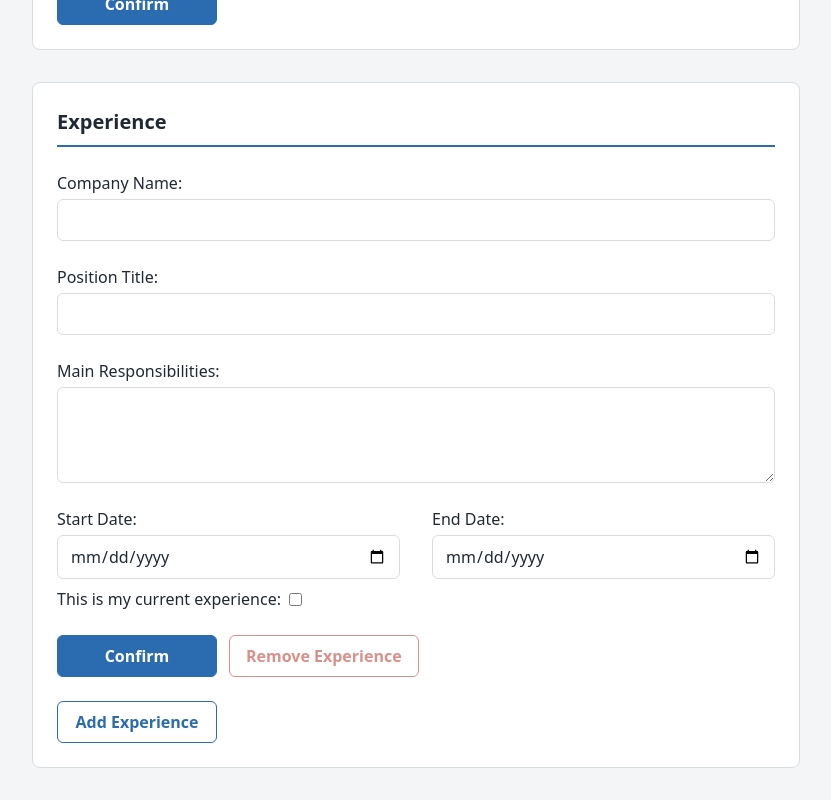
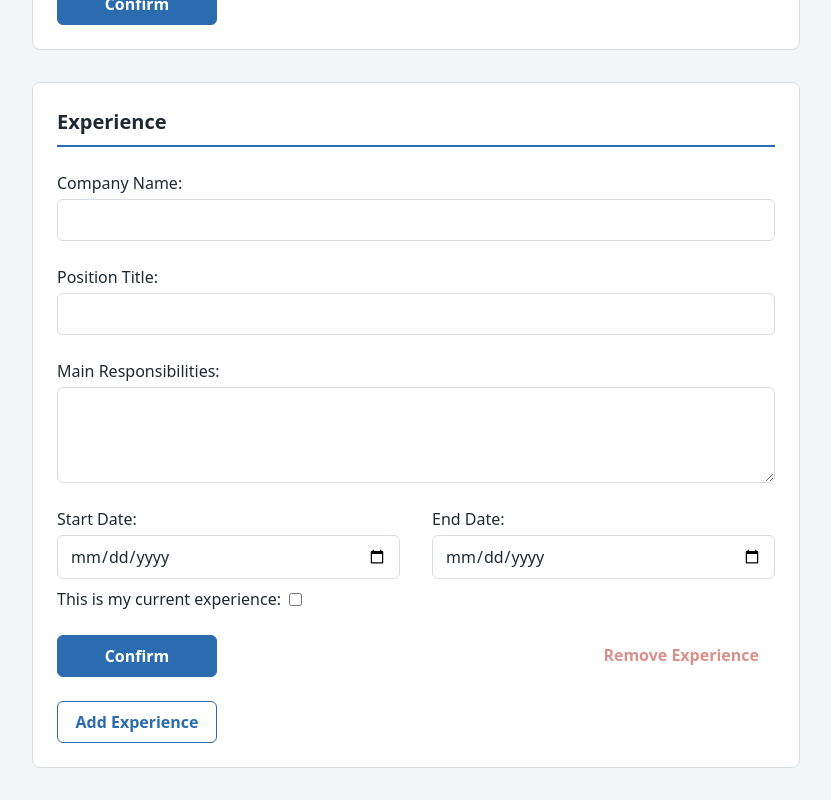
Before and after one commit to MarcusW9/cv-application, a React (Vite) app: page / in a window 1280 px wide. Shown: the part 1116-1916 px from the top of the page, without its empty margins (224-1055 px from the left). Built offline with nearby package versions, Linux system fonts and the light colour scheme.

Commit message:
Move Remove button away from Confirm and make it less prominent

```diff
--- a/src/styles/Form.css
+++ b/src/styles/Form.css
@@ -65,8 +65,9 @@ button:disabled {
 
 .button-danger {
   background-color: transparent;
-  border-color: var(--danger);
+  border: none;
   color: var(--danger);
+  margin-left: auto;
 }
 
 .button-row {
```
